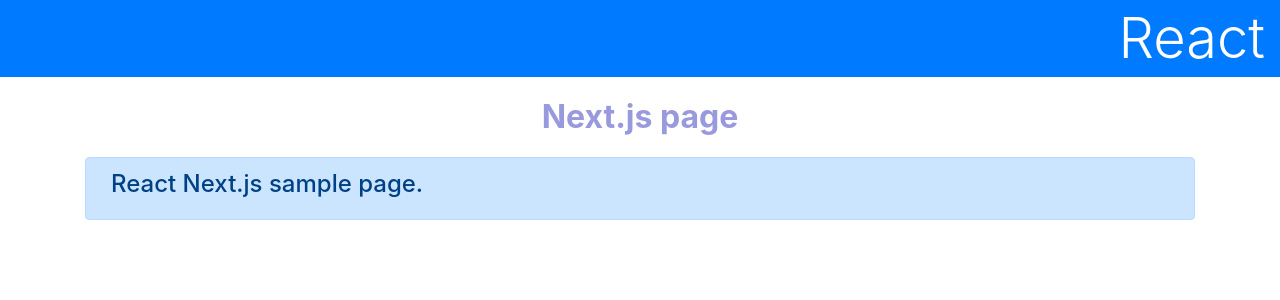
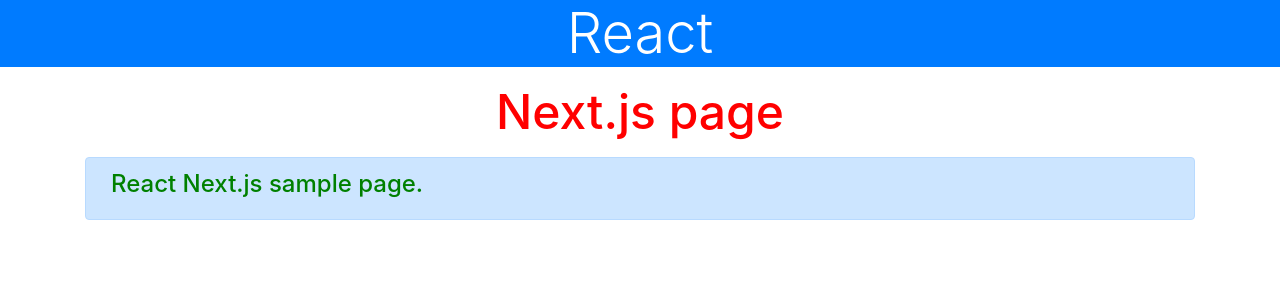
Before and after one commit to thirota/next_app_second, a Next.js app: page / in a window 1280 px wide. Shown: the top 300 px of the page. Built offline with nearby package versions, Linux system fonts and the light colour scheme.

Commit message:
styled-jsx p.296

```diff
--- a/pages/index.js
+++ b/pages/index.js
@@ -5,38 +5,39 @@
   let title = "Next.js page"
   let message = "React Next.js sample page."
 
-  const h1 = {
-    textAlign:'right',
-    padding:'5px 15px'
-  }
-
-  const p = {
-    textAlign:'left',
-    padding:'0px 5px',
-    color:'#b',
-    fontSize:'18pt'
-  }
-
-  const subtitle = {
-    textAlign:'center',
-    margin:'0px 5px',
-    color:'#99d',
-    fontSize:'24pt',
-    fontWeight:'bold'
-  }
-
   return (
     <div>
       <Head>
         <title>{title}</title>
         <link rel="stylesheet" href="https://stackpath.bootstrapcdn.com/bootstrap/4.5.0/css/bootstrap.min.css" crossOrigin="anonymous"></link>
       </Head>
+      <style jsx>{`
+        h1 {
+          text-align:center;
+        }
 
-      <h1 className="bg-primary text-white display-4" style={h1}>React</h1>
+        h2 {
+          text-align:center;
+          margin:0px 5px;
+          color:red;
+          font-size:36pt;,
+          font-weight:bold;
+        }
+
+        p {
+          text-align:left;
+          padding:0px 5px;
+          color:green;
+          font-size:18pt;
+        }
+
+      `}</style>
+
+      <h1 className="bg-primary text-white display-4">React</h1>
       <div className="container">
-        <p className="my-3" style={subtitle}>{title}</p>
+        <h2 className="my-3">{title}</h2>
         <div className="alert alert-primary text-center">
-          <p className="h5" style={p}>{message}</p>
+          <p className="h5">{message}</p>
         </div>
       </div>
     </div>
```
